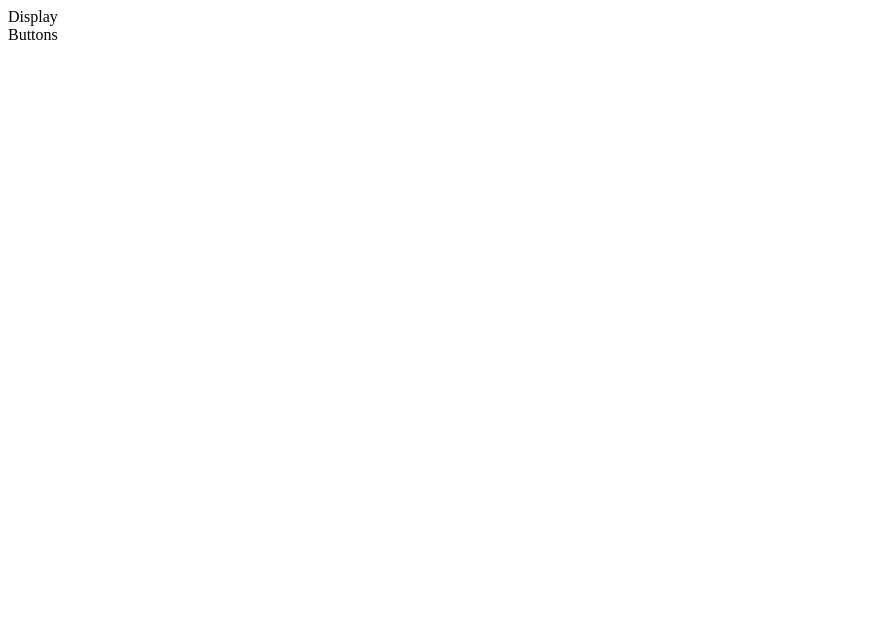
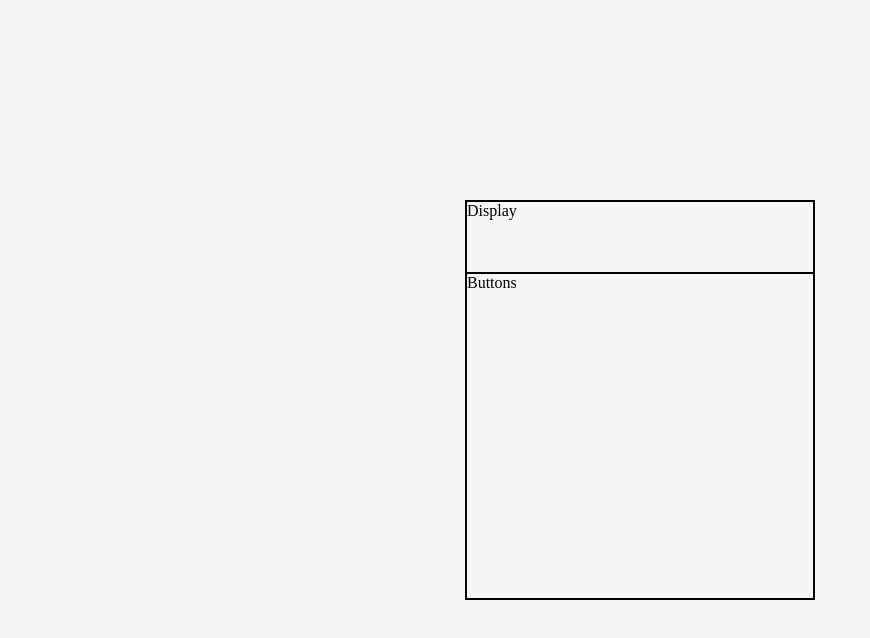
Before and after one commit to nskiu/javascript-calculator-fcc, a React (Vite) app: page / in a window 1280 px wide. Shown: the top 638 px of the page, without its empty margins (0-870 px from the left). Built offline with nearby package versions, Linux system fonts and the light colour scheme.

Commit message:
Style Wireframe

```diff
--- a/src/index.scss
+++ b/src/index.scss
@@ -0,0 +1,28 @@
+* {
+  background: whitesmoke;
+  padding: 0;
+  margin: 0;
+  box-sizing: border-box;
+}
+#root {
+  height: 100vh;
+  display: flex;
+  justify-content: center;
+  align-items: center;
+}
+
+#calculator {
+  height: 400px;
+  width: 350px;
+  border: 1px solid;
+  display: grid;
+  grid-template-rows: 2fr 9fr;
+}
+
+#display {
+  border: 1px solid;
+}
+
+#buttons {
+  border: 1px solid;
+}
```
